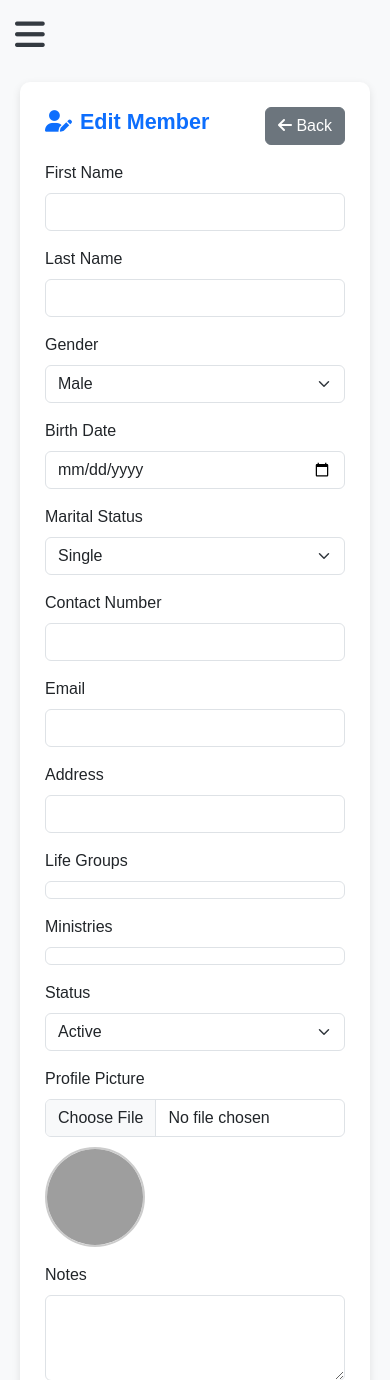
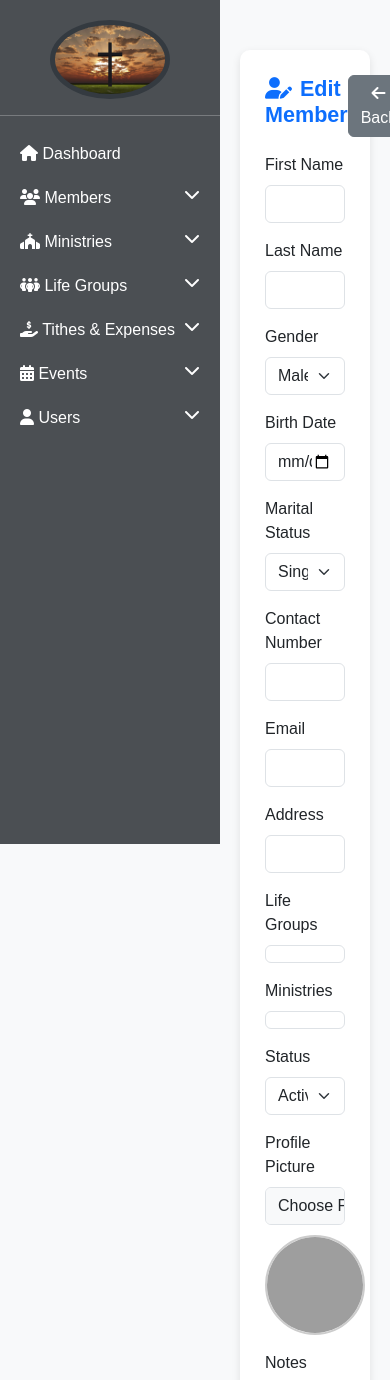
Before and after one commit to Zoraller/Church-Management, a Flask app: template templates/edit_member.html in a window 390 px wide; the page is wider, and only the part inside the window is pictured. Shown: the top 1380 px of that part. Run offline with Flask 3, Linux system fonts and the light colour scheme; the template is opened without the code that fills it, so the values that code supplies are empty; grey boxes are pictures that could not be loaded.

Commit message:
Update edit_member.html

```diff
--- a/templates/edit_member.html
+++ b/templates/edit_member.html
@@ -62,71 +62,11 @@ img.preview {
   border-radius: 50%;
   border: 2px solid #ccc;
 }
- /* Desktop */
-@media (min-width: 769px) {
-  .sidebar {
-    transform: translateX(0);
-    position: fixed;
-    width: 220px;
-  }
-  .main-content {
-    margin-left: 220px;
-  }
-  .hamburger { display: none; }
-  .backdrop { display: none; }
-}
-
-/* Mobile */
-@media (max-width: 768px) {
-  .hamburger {
-    display: block;
-    position: fixed;
-    top: 15px;
-    left: 15px;
-    z-index: 1100;
-    cursor: pointer;
-    font-size: 1.7rem;
-    color: #343a40;
-  }
-  .sidebar {
-    width: 250px;
-    height: 100vh;
-    transform: translateX(-100%);
-    position: fixed;
-    top: 0;
-    left: 0;
-    z-index: 1050;
-    transition: transform 0.3s ease;
-  }
-  .sidebar.show { transform: translateX(0); }
-  .main-content { margin-left: 0; }
-  .backdrop {
-    position: fixed;
-    top: 0;
-    left: 0;
-    width: 100%;
-    height: 100%;
-    background: rgba(0,0,0,0.5);
-    z-index: 1040;
-    opacity: 0;
-    visibility: hidden;
-    transition: opacity 0.3s ease, visibility 0.3s ease;
-  }
-  .backdrop.show { opacity: 1; visibility: visible; }
-}
-  .time-card { display: inline-block; padding: 6px 12px; font-size: 0.7rem; font-weight: bold; color: #ffffff; background: #616d79; border-radius: 8px; box-shadow: 0 2px 6px rgba(202, 190, 190, 0.2); }
 </style>
 </head>
 <body>
 
-<div class="backdrop" id="backdrop"></div>
-
-<!-- Mobile Hamburger -->
-<div class="d-md-none p-3">
-    <span class="hamburger" id="hamburger"><i class="fa-solid fa-bars fa-lg"></i></span>
-</div>
-
-<div class="sidebar" id="sidebar">
+<div class="sidebar">
   <div class="text-center">
     <img src="{{ url_for('static', filename='images/cross-background.jpg') }}" class="sidebar-logo">
   </div>
@@ -354,44 +294,6 @@ function previewImage(event) {
   const [file] = event.target.files;
   if (file) document.getElementById('preview').src = URL.createObjectURL(file);
 }
-  document.addEventListener('DOMContentLoaded', () => {
-    // Elements
-    const sidebar = document.querySelector('.sidebar');
-    const backdrop = document.querySelector('.backdrop');
-    const hamburger = document.querySelector('.hamburger');
-
-    // Toggle sidebar
-    function toggleSidebar() {
-        sidebar.classList.toggle('show');
-        backdrop.classList.toggle('show');
-    }
-
-    // Event listeners
-    hamburger.addEventListener('click', toggleSidebar);
-    backdrop.addEventListener('click', toggleSidebar);
-
-    // Optional: close sidebar when clicking a link (mobile only)
-    sidebar.querySelectorAll('a').forEach(link => {
-        link.addEventListener('click', () => {
-            if (window.innerWidth <= 768) toggleSidebar();
-        });
-    });
-
-    // Date/Time
-    function updateDateTime() {
-        const now = new Date();
-        const options = {
-            month: 'numeric',
-            day: 'numeric',
-            year: 'numeric',
-            hour: '2-digit',
-            minute: '2-digit',
-            second: '2-digit'
-        };
-        document.getElementById('datetime').innerText = now.toLocaleDateString('en-US', options);
-    }
-    setInterval(updateDateTime, 1000);
-    updateDateTime();
 </script>
 
 <script src="https://cdn.jsdelivr.net/npm/bootstrap@5.3.3/dist/js/bootstrap.bundle.min.js"></script>
```
